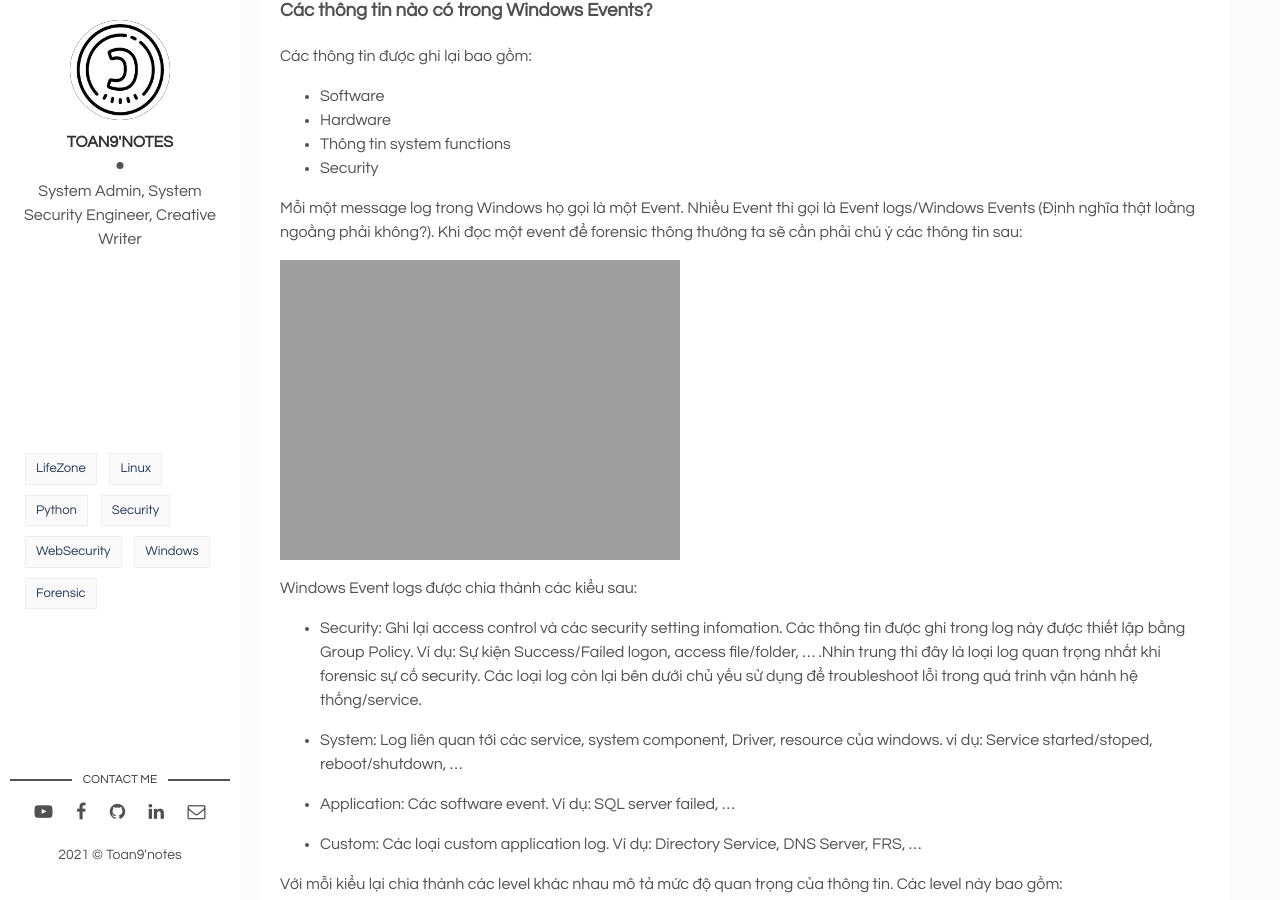
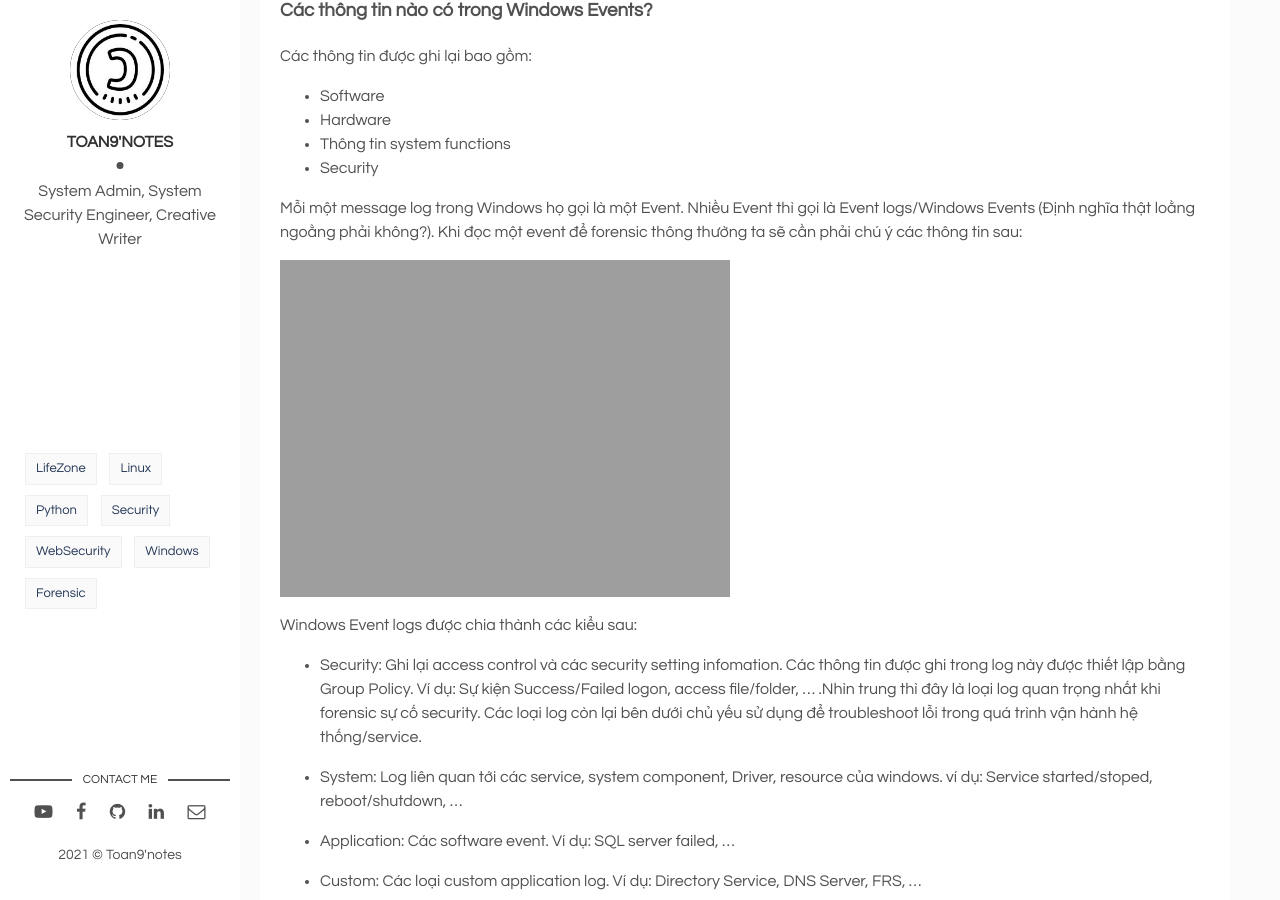
Before and after one commit to toannai/toan9, a Jekyll site: the page built from _posts/2021-10-10-event-log-analysis-windows-p1.markdown, in a window 1280 px wide and 900 px high, scrolled down 751 px. Built offline with Jekyll 4.4.1, drawn with Linux system fonts in a browser that asks for light colours.

Commit message:
change size image

```diff
--- a/_posts/2021-10-10-event-log-analysis-windows-p1.markdown
+++ b/_posts/2021-10-10-event-log-analysis-windows-p1.markdown
@@ -32,7 +32,7 @@ Các thông tin được ghi lại bao gồm:
 
 Mỗi một message log trong Windows họ gọi là một Event. Nhiều Event thì gọi là Event logs/Windows Events (Định nghĩa thật loằng ngoằng phải không?). Khi đọc một event để forensic thông thường ta sẽ cần phải chú ý các thông tin sau:
 
-![Event Info]( {{site.url}}/assets/img/2021/10/10/event_info.png)
+![Event Info]( {{site.url}}/assets/img/2021/10/10/event_info.png){:width="450px"}
 
 Windows Event logs được chia thành các kiểu sau:
 
@@ -83,7 +83,7 @@ Trong những lần đi xử lý sự cố không phải toàn bộ loại log c
 
 Bản chất cốt lõi là trả lời cho các câu hỏi: Kẻ xấu xâm nhập qua đâu, vào lúc nào, như thế nào, đã làm gì trên hệ thống (Lấy được gì/sửa đổi gì). Để giải quyết các câu hỏi này ta cần tập trung vào các Event security Category sau:
 
-![cate log]( {{site.url}}/assets/img/2021/10/10/log_cate.png)
+![cate log]( {{site.url}}/assets/img/2021/10/10/log_cate.png){:width="450px"}
 
 Thỉnh thoảng ta vẫn hay băn khăn khi đưa ra tiêu chuẩn thiết lập log cho máy chủ thì cần nhưng thông tin nào? Có lẽ bảng trên là một câu trả lời rõ ràng cho câu hỏi này :)
 
```
